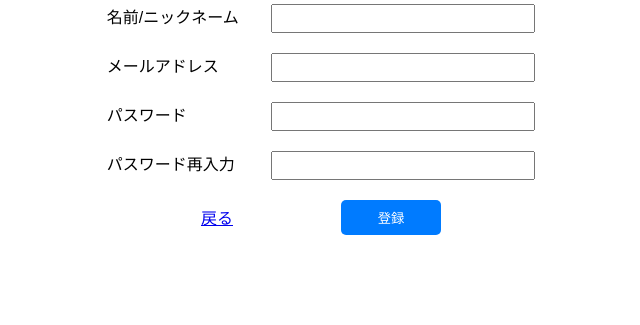
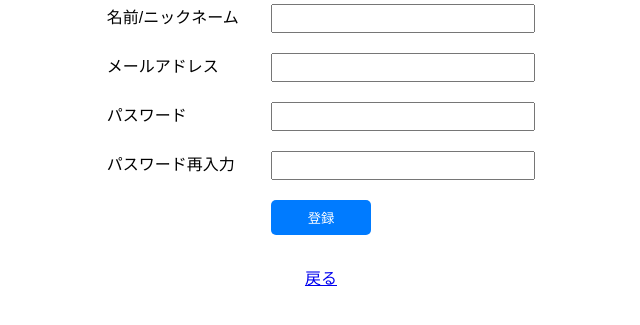
Before and after one commit to kao0219/schedule-manage, a Django app: page /signup/ in a window 1280 px wide. Shown: the part 189-514 px from the top of the page, without its empty margins (319-959 px from the left). Run offline with Django 5.2, Linux system fonts and the light colour scheme.

Commit message:
通常新規登録画面の登録と戻るを中央に調整

```diff
--- a/schedule_manage/app/templates/signup.html
+++ b/schedule_manage/app/templates/signup.html
@@ -5,18 +5,15 @@
     <style>
         /*戻ると登録ボタンの配置*/
         .form-buttons {
-            width: 240px;
-            display: flex;
-            justify-content: space-between;
-            align-items: center;
+            text-align: center;
             margin-top: 20px;
-            margin-left: auto;
-            margin-right: auto;
         }
 
         .back-link {
             text-decoration: underline;
             font-size: 16px;
+            display: inline-block;
+            margin-top: 10px;
         }
 
         button.signup-btn {
@@ -27,7 +24,7 @@
             border-radius: 5px;
             display: block;
             padding: 8px;
-            margin-left: 100px;
+            margin: 0 auto;
         }
 
         body {
@@ -55,13 +52,6 @@
             padding: 5px;
         }
 
-        {% comment %} button {
-            width: 30%;
-            padding: 5px;
-            display: block;
-            margin: 10px auto;
-        } {% endcomment %}
-
         .link {
             text-align: center;
             margin-top: 10px;
@@ -74,12 +64,10 @@
 
     <form method="POST">
         {% csrf_token %}
-
         <div class="form-row">
             <label for="username">名前/ニックネーム</label>
             <input type="text" id="username" name="username" required>
         </div>
-
 
         <div class="form-row">
             <label for="email">メールアドレス</label>
@@ -97,10 +85,11 @@
         </div>
 
         <div class="form-buttons">
-            <a href="{% url 'app:login' %}" class="back-link">戻る</a>
             <button type="submit" class="signup-btn">登録</button>
         </div>
-
+        <div class="form-buttons">
+            <a href="{% url 'app:login' %}" class="back-link">戻る</a>
+        </div>
     </form>
 
 
```
